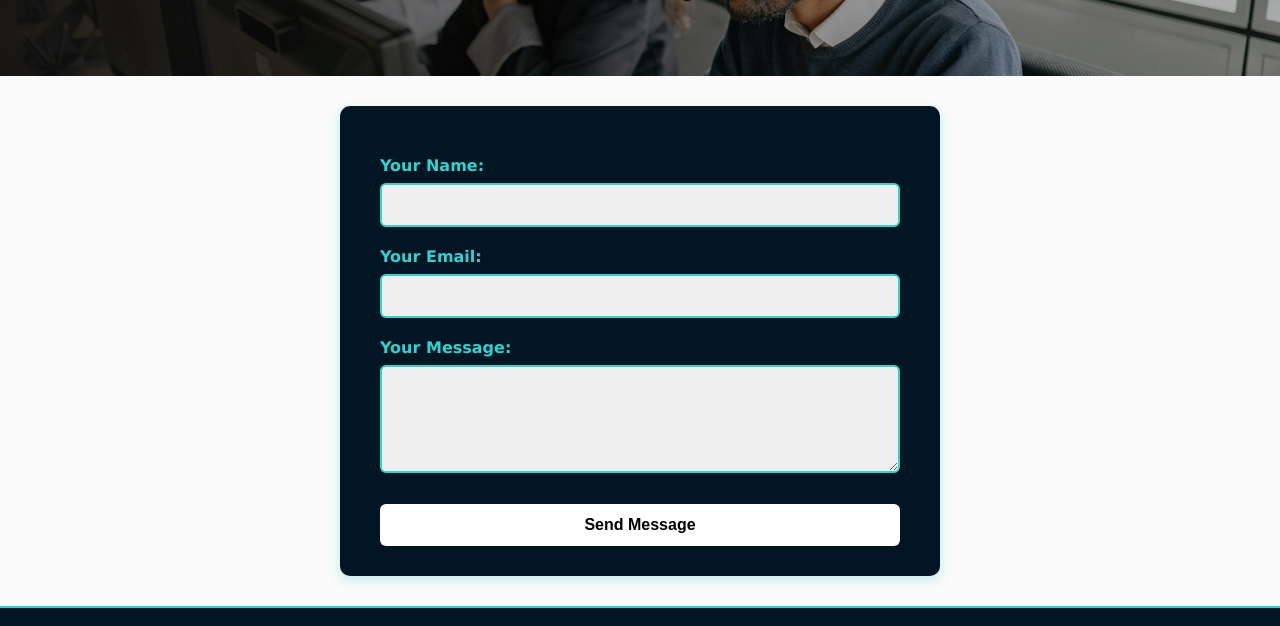
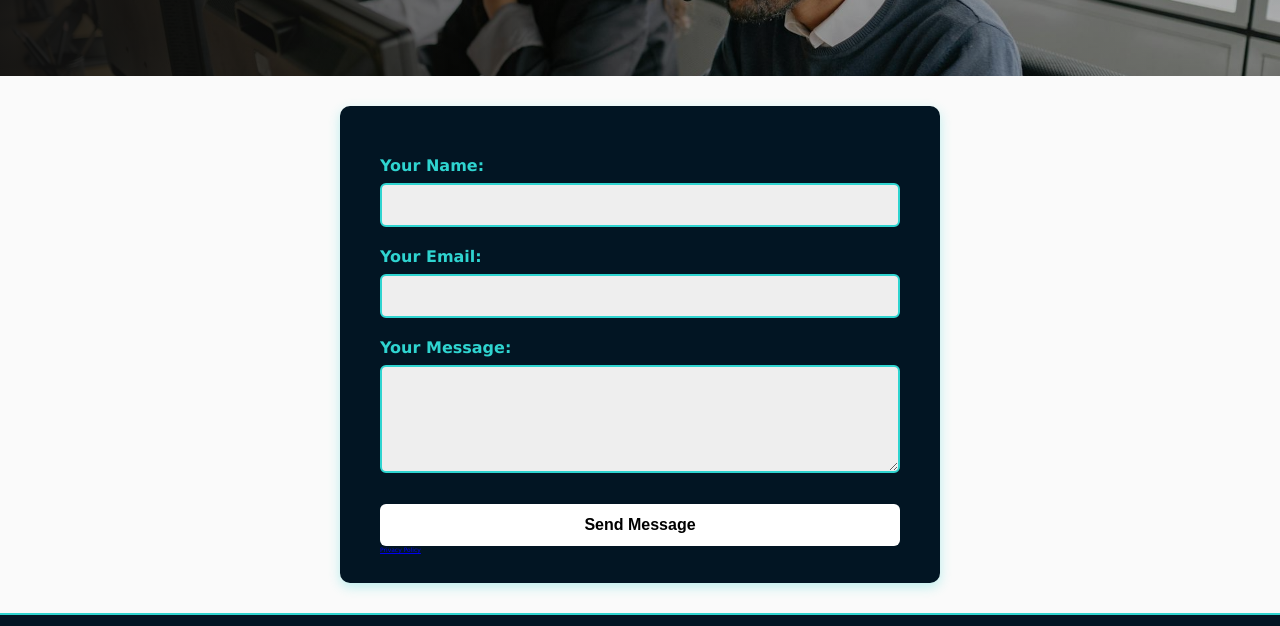
Before and after one commit to ScreepsPog/CIS297_Website, a plain HTML site: page contact.html in a window 1280 px wide. Shown: the part 284-910 px from the top of the page. Drawn offline with Linux system fonts and the light colour scheme.

Commit message:
added privacy policy link in the form

```diff
--- a/contact.html
+++ b/contact.html
@@ -87,6 +87,7 @@
                   <label for="message">Your Message:</label>
                   <textarea name="message" id="message" rows="5" required></textarea>
                   <input type="submit" value="Send Message" />
+                    <p><a href="/privacy-policy">Privacy Policy</a></p>
                 </form>
             </div>
         </main>
```
